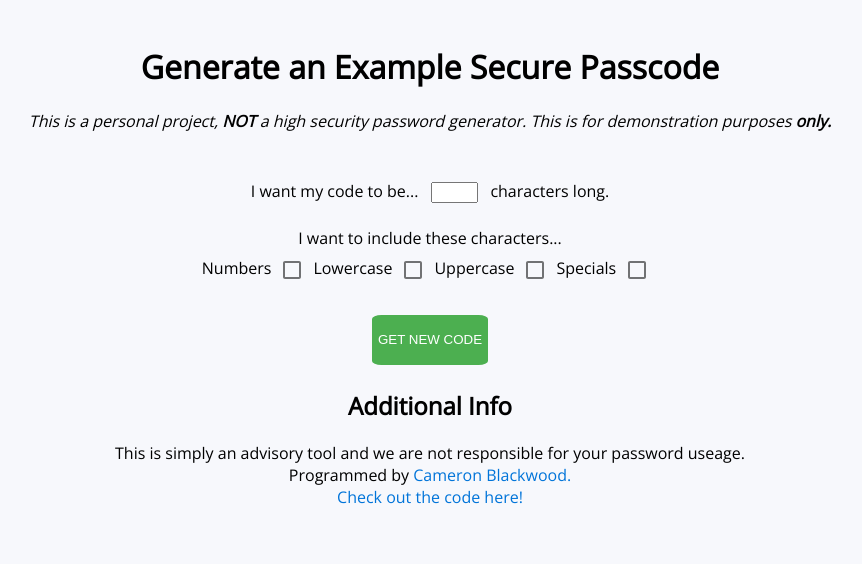
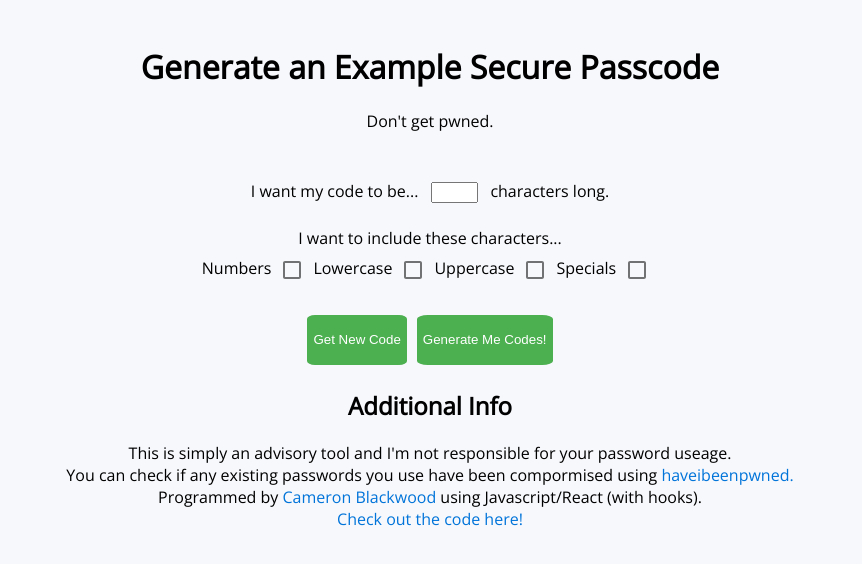
Before and after one commit to Reikon95/give-me-a-random-passcode, a React (Create React App) app: page / in a window 1280 px wide. Shown: the top 564 px of the page, without its empty margins (210-1072 px from the left). Built offline with nearby package versions, Linux system fonts and the light colour scheme.

Commit message:
intervals

```diff
--- a/src/App.jsx
+++ b/src/App.jsx
@@ -2,24 +2,35 @@ import React, { useState } from "react"
 import { Button, Checkbox, InputLabel } from "@material-ui/core"
 import codeGenerator from "./scripts/codeGenerator.tsx"
 import Content from "./assets/content/content.tsx"
+import useInterval from "./scripts/useInterval"
 import "./App.css"
 import * as copy from "copy-to-clipboard"
 import Facts from "./assets/facts/facts"
 
 function App() {
-  let [count, setCount] = useState(0)
-  let [code, setCode] = useState("")
-  let [copied, setCopied] = useState(false)
-  let [codeLength, setCodeLength] = useState(null)
-  let [displayCode, setDisplayCode] = useState(false)
-  let [displayError, setDisplayError] = useState("")
-  let [codeObject, setCodeObject] = useState({
+  const [generatingNewCodes, setGeneratingNewCodes] = useState(false)
+  const [count, setCount] = useState(0)
+  const [code, setCode] = useState("")
+  const [copied, setCopied] = useState(false)
+  const [codeLength, setCodeLength] = useState(null)
+  const [displayCode, setDisplayCode] = useState(false)
+  const [displayError, setDisplayError] = useState("")
+  const [codeObject, setCodeObject] = useState({
     nums: false,
     lower: false,
     upper: false,
     special: false,
     words: false,
   })
+
+  const startGenerateCodeLoop = () => {
+    generateCode()
+    setGeneratingNewCodes(true)
+  }
+
+  const stopGenerateCodeLoop = () => {
+    setGeneratingNewCodes(false)
+  }
 
   const handleIntegerChange = (e) => {
     setCodeLength(e.target.value)
@@ -66,7 +77,6 @@ function App() {
           "Your passcode cannot include more than 256 characters."
         )
       } else if (!codeLength) {
-        console.log(codeObject, codeLength)
         setDisplayError(
           "Error - please choose the length of your code. Just type it in the box!"
         )
@@ -76,15 +86,20 @@ function App() {
     }
   }
 
+  useInterval(
+    () => {
+      if (generatingNewCodes) {
+        generateCode()
+      }
+    },
+    generatingNewCodes ? 10000 : null
+  )
+
   return (
     <div className="App">
       <div className="title">
         <h1>Generate an Example Secure Passcode</h1>
-        <em>
-          This is a personal project, <strong>NOT</strong> a high security
-          password generator. This is for demonstration purposes
-          <strong> only.</strong>
-        </em>
+        Don't get pwned.
       </div>
       <div className="decide-length-of-code">
         I want my code to be...
@@ -115,8 +130,23 @@ function App() {
           onClick={() => generateCode()}
           className="app-button app-button-generate"
         >
-          GET NEW CODE
+          Get New Code
         </button>
+        {generatingNewCodes ? (
+          <button
+            onClick={() => stopGenerateCodeLoop()}
+            className="app-button app-button-generate"
+          >
+            Stop Generating Codes{" "}
+          </button>
+        ) : (
+          <button
+            onClick={() => startGenerateCodeLoop()}
+            className="app-button app-button-generate"
+          >
+            Generate Me Codes!{" "}
+          </button>
+        )}
       </div>
       <div className="error-message">{displayError}</div>
       <div className="result-wrapper" onClick={() => handleCopy(code)}>
--- a/src/assets/content/content.tsx
+++ b/src/assets/content/content.tsx
@@ -1,12 +1,26 @@
-import React from "react";
-import "./content.css";
+import React from "react"
+import "./content.css"
 export default function Content() {
   return (
     <div className="content">
       <div>
         <h2>Additional Info </h2>
-        This is simply an advisory tool and we are not responsible for your
-        password useage.
+        <div>
+          {" "}
+          This is simply an advisory tool and I'm not responsible for your
+          password useage.
+        </div>
+        <div>
+          You can check if any existing passwords you use have been compormised
+          using{" "}
+          <a
+            href="https://haveibeenpwned.com/"
+            rel="noopener noreferrer"
+            target="_blank"
+          >
+            haveibeenpwned.
+          </a>
+        </div>
         <div>
           Programmed by{" "}
           <a
@@ -14,8 +28,9 @@ export default function Content() {
             rel="noopener noreferrer"
             target="_blank"
           >
-            Cameron Blackwood.
-          </a>
+            Cameron Blackwood
+          </a>{" "}
+          using Javascript/React (with hooks).
         </div>
         <a
           href="https://github.com/Reikon95/give-me-a-random"
@@ -26,5 +41,5 @@ export default function Content() {
         </a>
       </div>
     </div>
-  );
+  )
 }
--- /dev/null
+++ b/src/scripts/useInterval.jsx
@@ -0,0 +1,21 @@
+import React, { useState, useEffect, useRef } from "react"
+
+export default function useInterval(callback, delay) {
+  const savedCallback = useRef()
+
+  // Remember the latest callback.
+  useEffect(() => {
+    savedCallback.current = callback
+  }, [callback])
+
+  // Set up the interval.
+  useEffect(() => {
+    function tick() {
+      savedCallback.current()
+    }
+    if (delay !== null) {
+      let id = setInterval(tick, delay)
+      return () => clearInterval(id)
+    }
+  }, [delay])
+}
```
